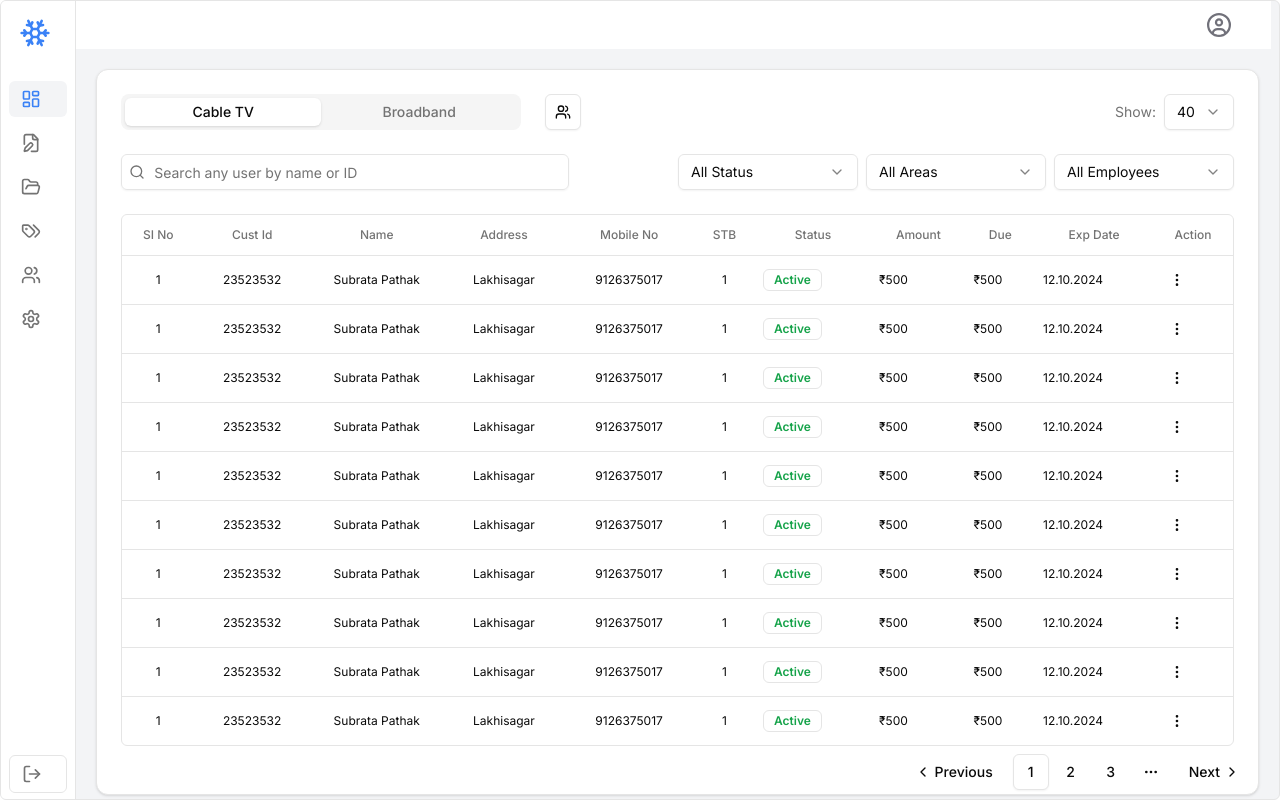
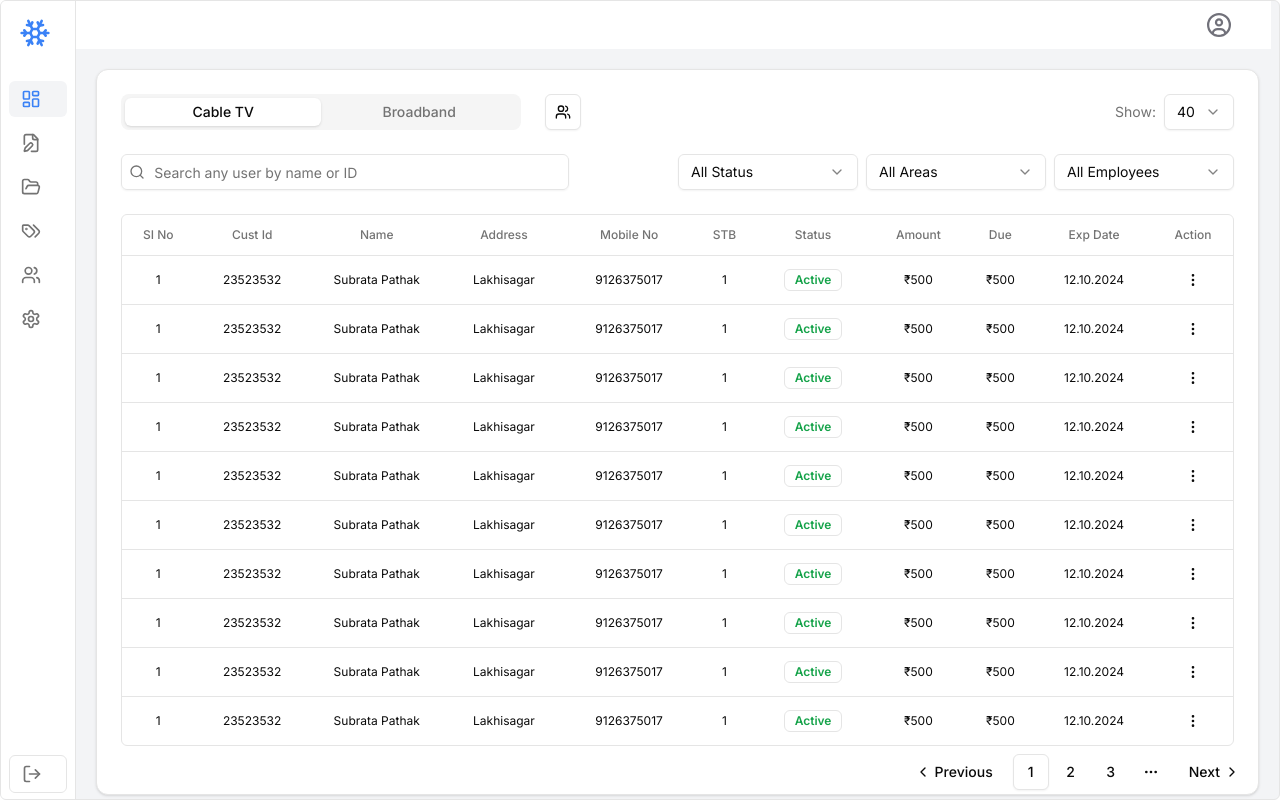
Before and after one commit to sourav0809/billingfy_client, a React (Vite) app: page / in a window 1280 px wide. Built offline with nearby package versions, Linux system fonts and the light colour scheme.

Commit message:
`Refactor Dashboard component: add className to table cells and center content`

```diff
--- a/src/components/dashboard/Dashboard.tsx
+++ b/src/components/dashboard/Dashboard.tsx
@@ -318,7 +318,7 @@ export default function Dashboard() {
                     <TableCell className="text-center">
                       {customer.stb}
                     </TableCell>
-                    <TableCell>
+                    <TableCell className="text-center">
                       <Badge
                         variant={
                           customer.status === 'Active' ? 'success' : 'secondary'
@@ -327,10 +327,16 @@ export default function Dashboard() {
                         {customer.status}
                       </Badge>
                     </TableCell>
-                    <TableCell>₹{customer.amount}</TableCell>
-                    <TableCell>₹{customer.amount}</TableCell>
-                    <TableCell>{customer.expDate}</TableCell>
-                    <TableCell>
+                    <TableCell className="text-center">
+                      ₹{customer.amount}
+                    </TableCell>
+                    <TableCell className="text-center">
+                      ₹{customer.amount}
+                    </TableCell>
+                    <TableCell className="text-center">
+                      {customer.expDate}
+                    </TableCell>
+                    <TableCell className="text-center">
                       <DropdownMenu>
                         <DropdownMenuTrigger asChild>
                           <Button variant="ghost" className="h-8 w-8 p-0">
```
